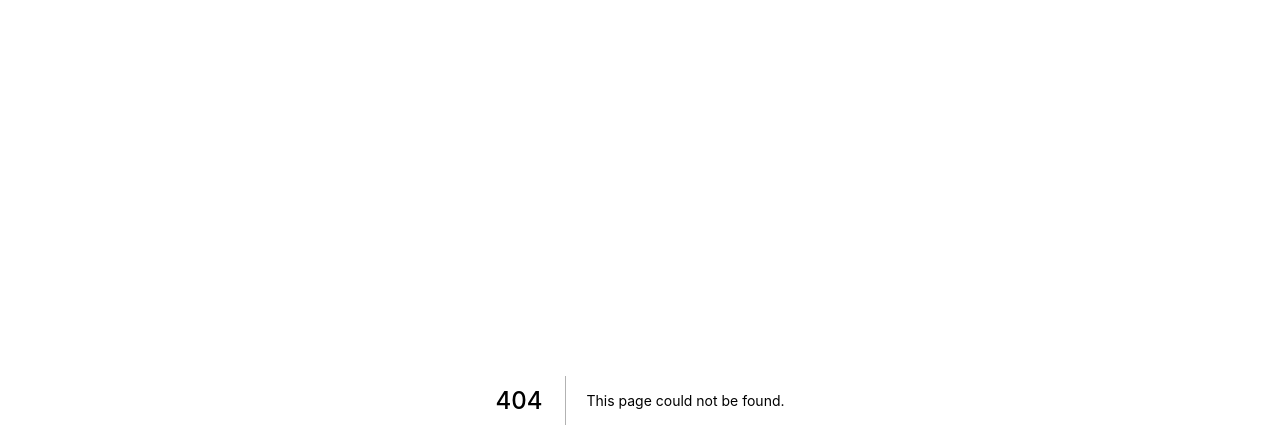
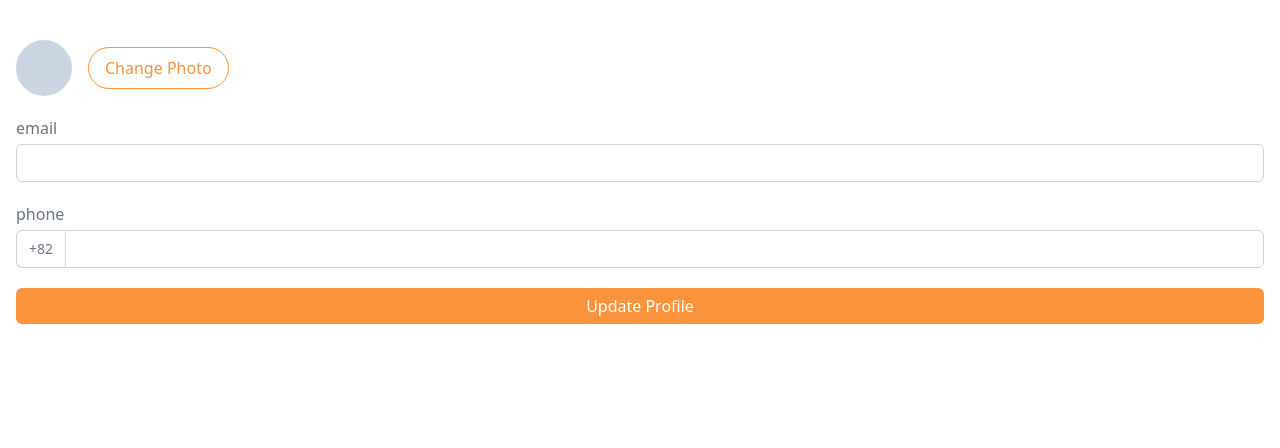
Before and after one commit to SurpSurp/carrot-market, a Next.js app: page /profile/edit in a window 1280 px wide. Before the commit this address had no page. Shown: the top 448 px of the page. Built offline with nearby package versions, Linux system fonts and the light colour scheme.

Commit message:
#5.12 edit-profile

```diff
--- /dev/null
+++ b/pages/profile/edit.tsx
@@ -0,0 +1,51 @@
+import { NextPage } from "next";
+
+const EditProfile: NextPage = () => {
+  return (
+    <div className="px-4 py-10 space-y-5">
+      <div className="flex items-center space-x-4">
+        <div className="w-14 h-14 rounded-full bg-slate-300" />
+        <label
+          htmlFor="avatar"
+          className="cursor-pointer rounded-3xl border-orange-400 border px-4 py-2 text-orange-400 hover:text-white hover:bg-orange-400 transition-colors"
+        >
+          Change Photo
+          <input id="avatar" type="file" className="hidden" accept="image/*" />
+        </label>
+      </div>
+      <div className="space-y-1">
+        <label htmlFor="email" className="text-gray-500">
+          email
+        </label>
+        <input
+          type="email"
+          id="email"
+          className="appearance-none w-full px-3 py-1.5 rounded-md border border-gray-300 focus:outline-none focus:ring-1 focus:ring-orange-400 focus:border-orange-400 transition-colors delay-75"
+          required
+        />
+      </div>
+      <div className="space-y-1">
+        <label htmlFor="phone" className="text-gray-500">
+          phone
+        </label>
+        <div className="flex flex-row-reverse">
+          <input
+            type="number"
+            id="phone"
+            className="appearance-none peer w-full px-3 py-1.5 rounded-r-md border border-gray-300 focus:outline-none focus:ring-orange-400 focus:border-orange-400 focus:border-l-0 "
+            required
+          />
+          <span className="flex justify-center items-center peer-focus:outline-none peer-focus:border-orange-400 peer-focus:ring-1 peer-focus:ring-orange-400 peer-focus:text-orange-400 font-medium  px-3 rounded-l-md border border-gray-300 border-r-0 text-gray-500 select-none text-sm">
+            +82
+          </span>
+        </div>
+      </div>
+
+      <button className="w-full mt-5 bg-orange-400 text-white py-1.5 rounded-md cursor-pointer hover:bg-orange-500 focus:ring-2 ring-orange-400 ring-offset-2 focus:outline-none transition-colors">
+        Update Profile
+      </button>
+    </div>
+  );
+};
+
+export default EditProfile;
```
